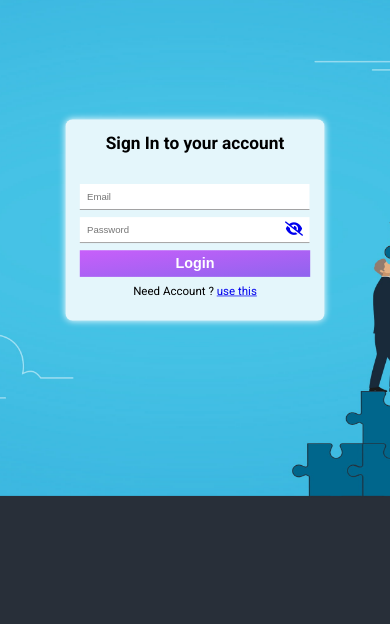
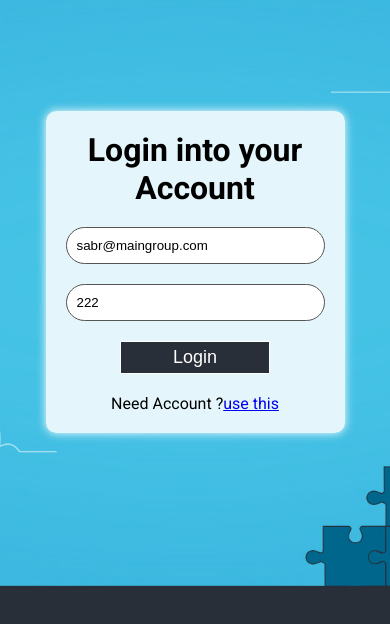
Before and after one commit to AbdullahGailani/Lumion-2024-Pro, a plain HTML site: page index.html in a window 390 px wide. Shown: the part 160-784 px from the top of the page. Drawn offline with Linux system fonts and the light colour scheme.

Commit message:
change button style make it more responsive

```diff
--- a/index.html
+++ b/index.html
@@ -83,37 +83,27 @@
       <!--  -->
 
       <div class="login">
-        <form action="#" class="form">
-          <p class="title-login">Sign In to your account</p>
-          <div class="input-container">
-            <input
-              type="text"
-              name=""
-              id="email"
-              class="email"
-              placeholder="Email"
-            />
-          </div>
-          <div class="input-container">
-            <input
-              type="text"
-              name=""
-              id="password"
-              class="password"
-              placeholder="Password"
-            />
-            <label for="password" class="icon"
-              ><a href="#"><i class="fa-solid fa-eye-slash"></i></a
-            ></label>
-          </div>
-
+        <div class="login-form">
+          <h1 class="login-title">Login into your Account</h1>
+          <input
+            type="email"
+            class="email"
+            name=""
+            id=""
+            placeholder="Email"
+            value="sabr@maingroup.com"
+          />
+          <input
+            type="text"
+            class="password"
+            placeholder="Password"
+            value="222"
+          />
           <button class="login--btn">Login</button>
-
           <p>
-            Need Account ?
-            <a href="./test-acc.html" target="_blank">use this</a>
+            Need Account ?<a href="./test-acc.html" target="_blank">use this</a>
           </p>
-        </form>
+        </div>
       </div>
     </div>
     <script src="./index.js"></script>
--- a/style.css
+++ b/style.css
@@ -13,15 +13,16 @@ body {
   background-repeat: no-repeat;
   background-size: cover;
   display: flex;
+  flex-direction: column;
+  height: 100vh;
   align-items: center;
-  height: 90vh;
+  justify-content: center;
   background-color: #282f39;
-  flex-direction: row;
   transition: 0.5s;
 }
 .container {
   margin: 0 auto;
-  width: 60rem;
+  width: 50rem;
   height: 40rem;
   display: flex;
   align-items: center;
@@ -34,8 +35,8 @@ body {
   display: flex;
   flex-direction: column;
   align-items: center;
+  justify-content: space-between;
   gap: 50px;
-  overflow: auto;
   box-shadow: 0 0 10px 0 white;
   border-radius: 25px;
   position: absolute;
@@ -61,46 +62,52 @@ body {
   font-size: 24px;
 }
 .add_new_task {
-  width: 80%;
   display: flex;
   flex-direction: row;
-  align-items: center;
-  justify-content: space-between;
+  width: 80%;
 }
 .input {
+  width: 100%;
   padding: 10px 15px;
-  width: 70%;
   font-size: 24px;
   outline: none;
-  border: 0.5px solid grey;
   border: none;
   border-bottom: 1px solid grey;
 }
 .btn {
-  background-color: none;
-  background: linear-gradient(to top left, #8f64ee, #c85ffa);
-  padding: 7.5px 20px;
+  display: block;
+  height: 100%;
+  width: 100%;
+  padding: 5px 20px;
   font-size: 18px;
-  height: 50px;
-  width: 110px;
+  margin: 0 auto;
+  background-color: #282f39;
+  border: 1px solid #282f39;
   color: white;
-  border: none;
   cursor: pointer;
+  transition: 0.5s;
 }
 .btn:hover {
-  background: linear-gradient(to top left, #7c55ce, #af52da);
+  background-color: #22273050;
+  color: black;
+  border: 1px solid black;
 }
 .btn:active {
-  background: linear-gradient(to top left, #53398b, #7c3a9a);
+  transition: 0s;
+  background-color: #22273017;
+  color: black;
 }
 .tasks {
   width: 80%;
-  height: 80%;
+  height: 200px;
   display: flex;
   flex-direction: column;
   gap: 20px;
+  overflow: auto;
+  overflow-x: hidden;
 }
 .task {
+  width: 100%;
   display: flex;
   flex-direction: row;
   font-size: 22px;
@@ -117,9 +124,9 @@ body {
 .task__btns button {
   padding: 10px 20px;
   border: none;
+  background-color: #282f39;
   cursor: pointer;
   background-color: none;
-  background: linear-gradient(to top left, #8f64ee, #c85ffa);
   color: white;
   font-size: 5px;
 }
@@ -127,10 +134,10 @@ body {
   font-size: 10px;
 }
 .task__btns button:hover {
-  background: linear-gradient(to top left, #7c55ce, #af52da);
+  background-color: #22273050;
 }
 .task__btns button:active {
-  background: linear-gradient(to top left, #53398b, #7c3a9a);
+  background-color: #22273017;
 }
 
 .task__finished {
@@ -140,72 +147,58 @@ body {
 .login {
   margin: 0 auto;
   z-index: 0;
+  height: 100%;
+  width: 100%;
+  display: flex;
+  align-items: center;
+  justify-content: center;
+}
+.login-form {
+  width: 70%;
+  padding: 20px;
+  background-color: hsla(0, 0%, 100%, 0.853);
+  box-shadow: 0 0 10px 0 white;
+  text-align: center;
+  display: flex;
+  gap: 20px;
+  border-radius: 10px;
+  flex-direction: column;
+}
+.login-form input {
+  padding: 10px;
+  outline: none;
+  border: 0.5px solid rgb(85, 84, 84);
+  border-radius: 25px;
+}
+.login--btn {
+  width: 150px;
+  padding: 5px 20px;
+  font-size: 18px;
+  margin: 0 auto;
+  background-color: #282f39;
+  border: 1px solid #282f39;
+  color: white;
+  border: 0.5px solid white;
+  cursor: pointer;
+  transition: 0.5s;
+}
+.login--btn:hover {
+  background-color: #22273050;
+  color: black;
+  border: 1px solid black;
+}
+.login--btn:active {
+  transition: 0s;
+  background-color: #22273017;
+  color: black;
 }
 .submit {
   cursor: pointer;
 }
 /* ///////////////////////// */
 
-.form {
-  width: 20rem;
-  height: 15rem;
-  background-color: white;
-  display: flex;
-  flex-direction: column;
-  padding: 20px;
-  gap: 10px;
-  box-shadow: 0 0 10px 0 white;
-  border-radius: 10px;
-  background-color: hsla(0, 0%, 100%, 0.853);
-  transform: scale(1.5);
-}
-.title-login {
-  margin-bottom: 2rem;
-  text-align: center;
-  font-size: 24px;
-  font-weight: 600;
-  letter-spacing: 0px;
-}
-.input-container {
-  flex-direction: row;
-  gap: 10px;
-  position: relative;
-}
-.input-container input {
-  padding: 10px 10px;
-  width: 299px;
-  outline: none;
-  border: none;
-  border-bottom: 0.4px solid grey;
-}
-.icon {
-  position: absolute;
-  top: 5px;
-  right: 10px;
-  font-size: 20px;
-}
-.login--btn {
-  width: 100%;
-  padding: 7px;
-  font-size: 20px;
-  font-weight: 700;
-  border: none;
-  cursor: pointer;
-  background-color: none;
-  background: linear-gradient(to top left, #8f64ee, #c85ffa);
-  color: white;
-}
-.login--btn:hover {
-  background: linear-gradient(to top left, #825ad6, #b454e0);
-}
-.login--btn:active {
-  background: linear-gradient(to top left, #6f4db8, #9d49c4);
-}
-.form p {
-  text-align: center;
-}
 .switch-btn {
-  background: linear-gradient(to top left, #8f64ee, #c85ffa);
+  background-color: #282f39;
   color: white;
   padding: 10px;
   display: flex;
@@ -222,14 +215,18 @@ body {
 .container--hidden {
   display: none;
 }
-@media (max-width: 580px) {
-  .form {
-    transform: scale(0.9);
+@media (max-width: 768px) {
+  .container {
+    width: 30rem;
+    height: 40rem;
   }
 }
-
-@media (max-width: 400px) {
+@media (max-width: 495px) {
+  body {
+    padding: 10px;
+  }
   .container {
-    transform: scale(0.8);
+    width: 100%;
+    height: 80%;
   }
 }
```
